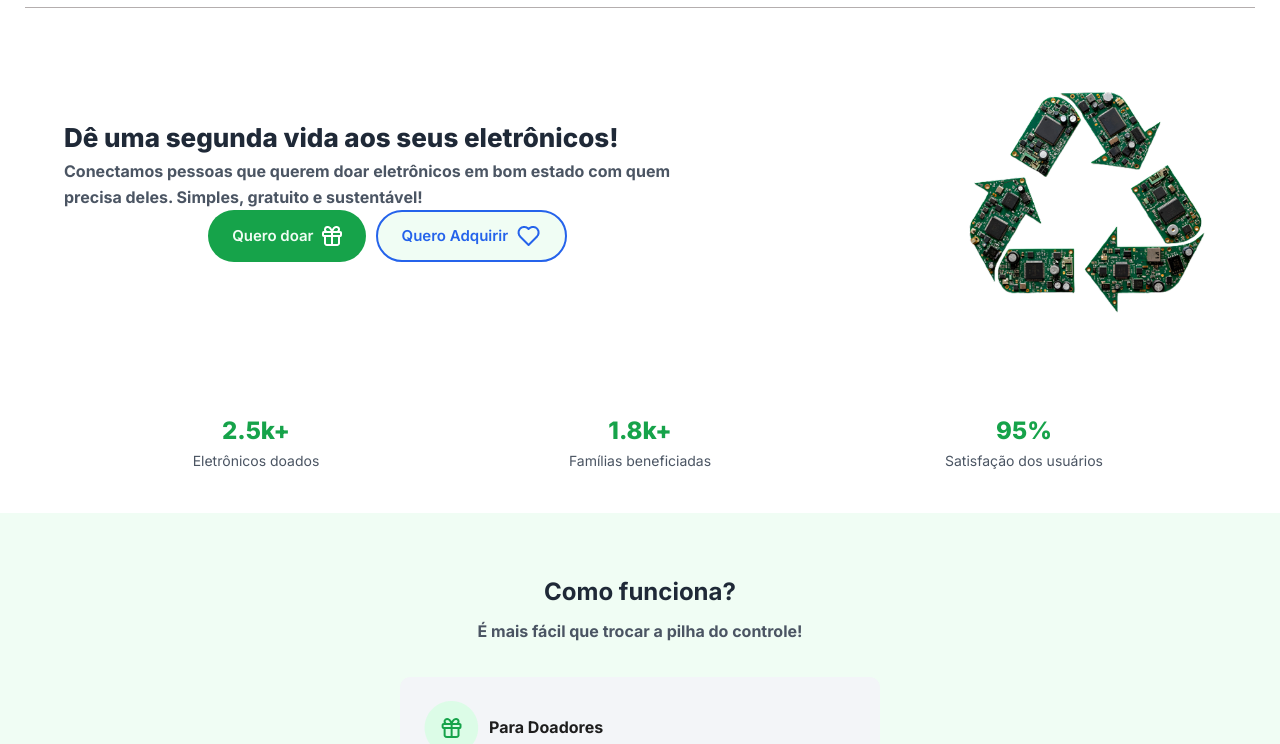
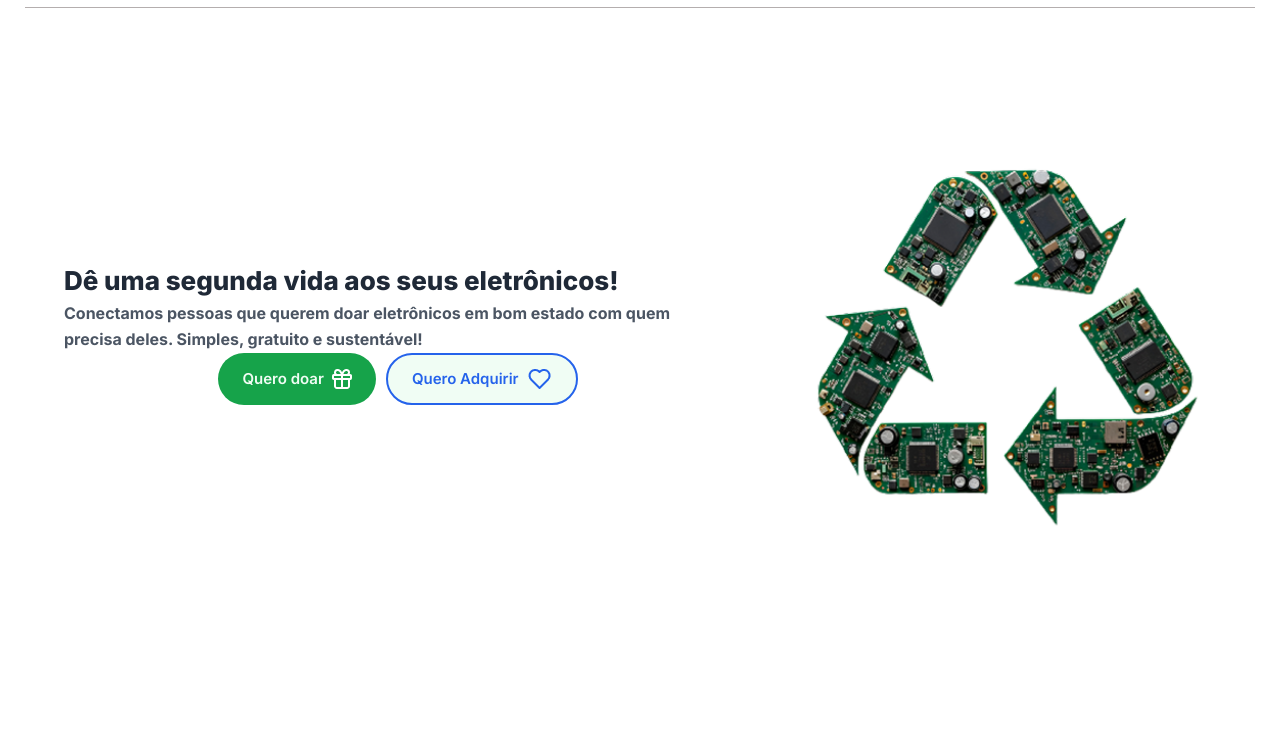
Before and after one commit to DeyvissonRobert/recicla-tech, a plain HTML site: page index.html in a window 1280 px wide. Shown: the part 89-833 px from the top of the page. Drawn offline with Linux system fonts and the light colour scheme.

Commit message:
estillizando formato desktop

```diff
--- a/index.html
+++ b/index.html
@@ -17,7 +17,7 @@
 
 <body>
     <!-- Cabeçalho -->
-    <header>
+    <header class="poppis">
         <a href="#" class="logo">
             <img src="./assets/img/logo.png" alt="Logo da ReciclaTech">
         </a>
@@ -35,7 +35,7 @@
     </header>
 
     <!-- Conteúdo principal -->
-    <main>
+    <main >
 
         <!-- Hero section -->
         <section id="inicio">
--- a/style.scss
+++ b/style.scss
@@ -9,18 +9,20 @@
 
 html {
   scroll-behavior: smooth;
-  font-size: 62.5%; /* 1rem = 10px */
+  font-size: 62.5%;
+  /* 1rem = 10px */
 }
 
 body {
-  font-family: 'Inter', sans-serif;
-  color: #1E1E1E;
+  font-family: "Inter", sans-serif;
+  color: #1e1e1e;
   background-color: #fff;
   line-height: 1.6;
 }
 
 /* Remover estilos padrão */
-ul, ol {
+ul,
+ol {
   list-style: none;
 }
 
@@ -39,30 +41,40 @@ img {
    VARIÁVEIS GERAIS
 =========================== */
 :root {
-  --verde: #16A34A;
-  --verde-claro: #21C05C;
-  --azul: #2563EB;
-  --cinza: #E5E5E5;
-  --cinza-escuro: #4B5563;
-  --branco: #F0FDF4;
-  --preto: #1F2937;
+  --verde: #16a34a;
+  --verde-claro: #21c05c;
+  --azul: #2563eb;
+  --cinza: #e5e5e5;
+  --cinza-escuro: #4b5563;
+  --branco: #f0fdf4;
+  --preto: #1f2937;
   --transition: 0.3s ease;
   --container: 90%;
   --max-width: 768px;
 
-  --bg:#F0FDF4;
-  --card:#F3F5F8;
-  --title:#1F2937;
-  --text:#4B5563;
-  --green:#16A34A;
-  --green-hover:#21C05C;
-  --blue:#2563EB;
-  --footer-bg:#1F2937;
-  --footer-txt:#9CA3AF;
-  --line-footer:#4B5563;
-  --radius:7rem;
-  --header-h-mobile:8rem;
-  --header-h-desktop:10rem;
+  --bg: #f0fdf4;
+  --card: #f3f5f8;
+  --title: #1f2937;
+  --text: #4b5563;
+  --green: #16a34a;
+  --green-hover: #21c05c;
+  --blue: #2563eb;
+  --footer-bg: #1f2937;
+  --footer-txt: #9ca3af;
+  --line-footer: #4b5563;
+  --radius: 7rem;
+  --header-h-desktop: 10rem;
+}
+
+/* ===========================
+   UTILITIES
+=========================== */
+.poppis {
+  font-family: "Poppins", sans-serif;
+}
+
+.inter {
+  font-family: "Inter", sans-serif;
 }
 
 /* ===========================
@@ -80,7 +92,7 @@ img {
 =========================== */
 header {
   background: transparent;
-  border-bottom: 1px solid #B4AEAE;
+  border-bottom: 1px solid #b4aeae;
   padding: 1.6rem 0 1rem;
   margin: 0 2.5rem;
 }
@@ -106,7 +118,6 @@ header .container {
     display: flex;
     gap: 1.5rem;
     align-items: center;
-
 
     a {
       color: var(--text);
@@ -196,8 +207,8 @@ header .container {
 }
 
 .imagem-hero img {
-    width:26rem;
-    margin-top:1.6rem
+  width: 26rem;
+  margin-top: 1.6rem;
 }
 
 /* ===========================
@@ -226,35 +237,33 @@ header .container {
   color: var(--cinza-escuro);
 }
 
-
-
 /* ===========================
    COMO FUNCIONA
 =========================== */
 #como-funciona {
   padding: 6rem 0;
   background: var(--bg);
-  text-align: center
+  text-align: center;
 }
 
 #titulo-como-funciona {
   color: var(--title);
   font-size: 2.4rem;
   margin-bottom: 0.8rem;
-  font-weight: 700
+  font-weight: 700;
 }
 
 #sub-titulo-como-funciona {
   color: var(--text);
   font-size: 1.6rem;
-  margin-bottom: 3.2rem
+  margin-bottom: 3.2rem;
 }
 
 .cards-como-funciona {
   display: flex;
   flex-direction: column;
   gap: 2.4rem;
-  align-items: center
+  align-items: center;
 }
 
 .card {
@@ -264,31 +273,31 @@ header .container {
   max-width: 48rem;
   width: 100%;
   text-align: left;
-  box-shadow: 0 1px 0 rgba(0, 0, 0, 0.02)
+  box-shadow: 0 1px 0 rgba(0, 0, 0, 0.02);
 }
 
 .cabecalho-card {
   display: flex;
   align-items: center;
   gap: 1rem;
-  margin-bottom: 0.6rem
+  margin-bottom: 0.6rem;
 }
 
 .card h3 {
-  font-size: 1.6rem
+  font-size: 1.6rem;
 }
 
 .card p {
   color: var(--text);
   margin-bottom: 1rem;
-  font-size: 1.4rem
+  font-size: 1.4rem;
 }
 
 .card ol {
   list-style: none;
   counter-reset: passo;
   margin-top: 1rem;
-  padding-left: 0
+  padding-left: 0;
 }
 
 .card ol li {
@@ -296,7 +305,7 @@ header .container {
   padding-left: 3.2rem;
   position: relative;
   margin-bottom: 1.2rem;
-  color: var(--text)
+  color: var(--text);
 }
 
 // Para gerar os numeros
@@ -312,19 +321,19 @@ header .container {
   align-items: center;
   justify-content: center;
   color: #fff;
-  font-weight: 700
+  font-weight: 700;
 }
 
 .card.doadores ol li::before {
-  background: var(--green)
+  background: var(--green);
 }
 
 .card.adquirentes ol li::before {
-  background: var(--blue)
+  background: var(--blue);
 }
 
 .card ol li strong {
-  color: var(--title)
+  color: var(--title);
 }
 
 /* ===========================
@@ -345,7 +354,7 @@ header .container {
 #produtos h3 {
   color: var(--text);
   font-size: 1.4rem;
-  margin-bottom: 2.4rem
+  margin-bottom: 2.4rem;
 }
 
 .lista-produtos {
@@ -375,18 +384,18 @@ header .container {
   font-weight: 700;
   text-align: center;
   color: var(--title);
-  margin-bottom: .6rem;
+  margin-bottom: 0.6rem;
 }
 
 .produto p {
   color: var(--text);
   flex: 1;
   text-align: center;
-  padding: 0 1rem
+  padding: 0 1rem;
 }
 
 .produto .btn-primary {
-  padding: .8rem 1.6rem;
+  padding: 0.8rem 1.6rem;
   font-size: 1.4rem;
   align-self: center;
   margin-top: 1rem;
@@ -431,7 +440,7 @@ header .container {
 =========================== */
 #cta {
   padding: 6rem 0;
-  background: #F8FAFC;
+  background: #f8fafc;
   text-align: center;
 }
 
@@ -450,7 +459,7 @@ header .container {
    RODAPÉ
 =========================== */
 footer {
-  background: #0F172A;
+  background: #0f172a;
   color: var(--branco);
   font-size: 1.4rem;
 }
@@ -513,10 +522,11 @@ footer {
    MEDIA QUERY DESKTOP
 =========================== */
 @media (min-width: 768px) {
-.container {
+  .container {
     max-width: 90vw;
   }
 
+  /* header */
   header {
     padding: 3rem 0 1rem;
     display: flex;
@@ -551,15 +561,87 @@ footer {
     justify-content: space-between;
   }
 
-  .metricas {
-    justify-content: space-around;
+
+
+
+
+  /* hero horizontal */
+  #inicio {
+    min-height: calc(100vh - var(--header-h-desktop));
+    padding: 6rem 0;
   }
 
+  .hero {
+    flex-direction: row;
+    align-items: center;
+    justify-content: space-between;
+    text-align: left;
+    gap: 3.2rem;
+  }
+
+  .hero .texto {
+    flex: 1;
+    padding-right: 3.2rem;
+  }
+
+  .imagem-hero {
+    flex: 0 0 42rem;
+    display: flex;
+    justify-content: center;
+  }
+
+  .imagem-hero img {
+    width: 100%;
+  }
+
+  .botoes {
+    flex-direction: row;
+  }
+
+  /* como funciona - two columns */
+  .cards-como-funciona {
+    flex-direction: row;
+    justify-content: space-between;
+    gap: 2.4rem;
+  }
+
+  .card {
+    max-width: 47%;
+  }
+
+  /* produtos grid 3 cols equal height */
+  .lista-produtos {
+    grid-template-columns: repeat(3, 1fr);
+    grid-auto-rows: 1fr;
+  }
+
+  .produto {
+    padding: 2rem;
+  }
+
+  /* depoimentos - 3 columns square */
+  .cards-depoimentos {
+    grid-template-columns: repeat(3, 1fr);
+    grid-auto-rows: 1fr;
+  }
+
+  .depoimento {
+    padding: 2.4rem;
+  }
+
+  /* footer desktop: 4 columns  */
   .rodape {
     flex-direction: row;
     justify-content: space-between;
     align-items: flex-start;
-    text-align: left;
+
+    .nav-footer {
+      text-align: left;
+
+      a:hover {
+        color: var(--green-hover);
+      }
+    }
   }
 
   .redes ul {
```
Also changed, not shown: style.css, 1 other file.
